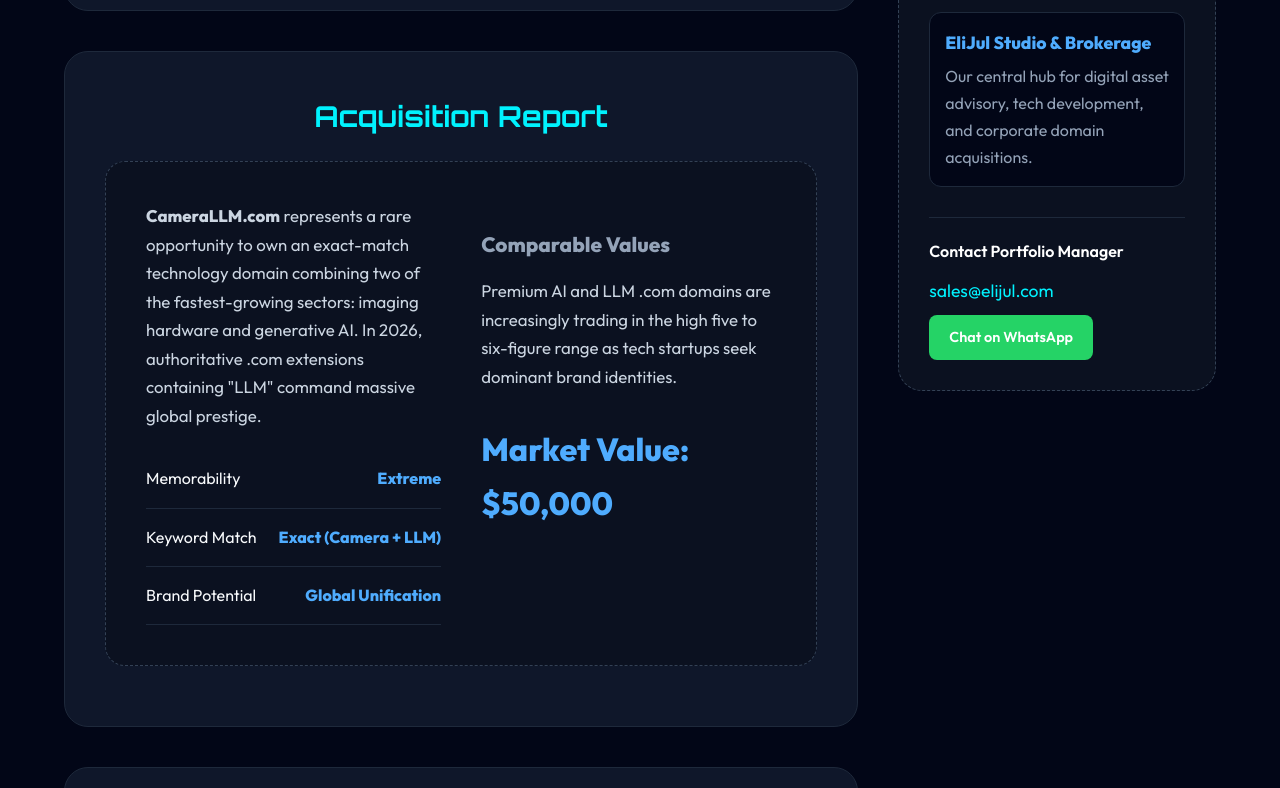
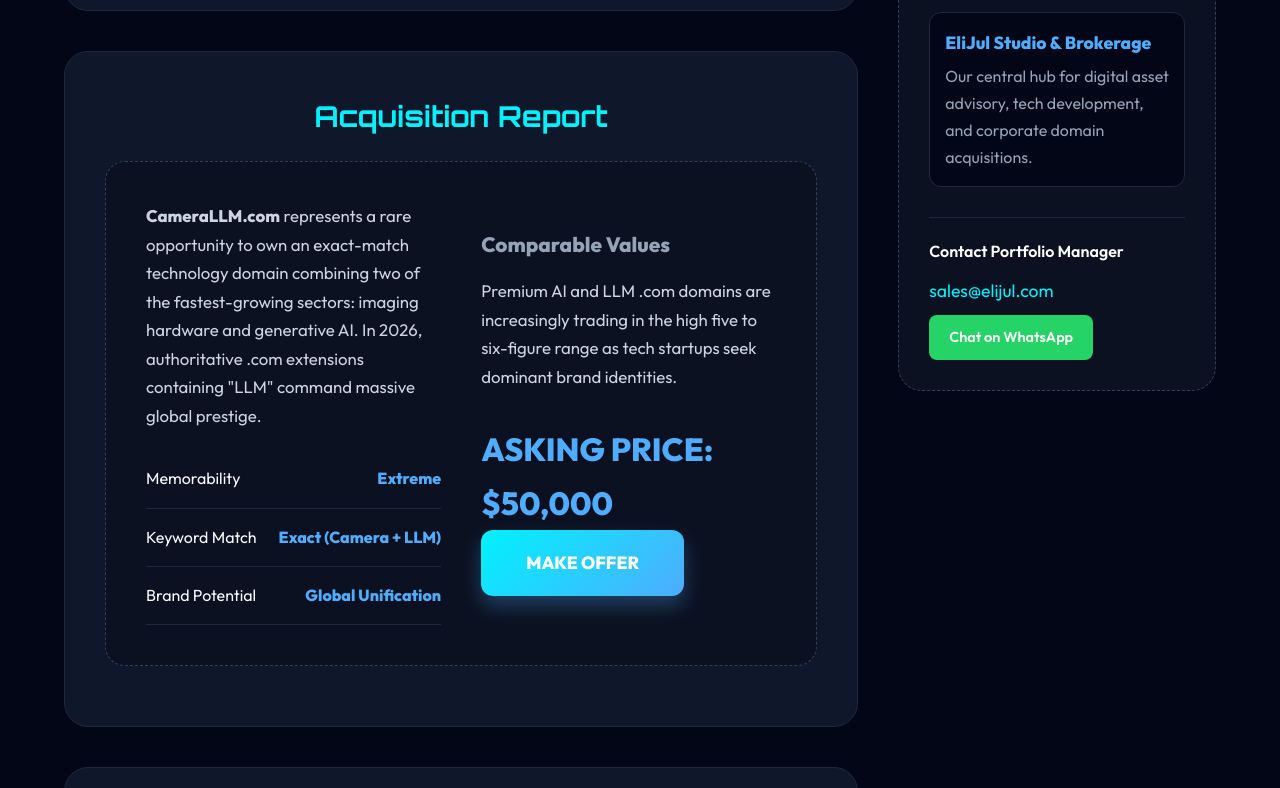
Before and after one commit to gloex-org/Camerallm, a plain HTML site: page index.html in a window 1280 px wide. Shown: the part 1362-2150 px from the top of the page. Drawn offline with Linux system fonts and the light colour scheme.

Commit message:
Update index.html

```diff
--- a/index.html
+++ b/index.html
@@ -357,6 +357,7 @@
         <h1>See the <span>Next Generation.</span></h1>
         <p>A category-defining ".com" domain. Perfectly positioned for the multi-billion dollar shift toward multimodal language models, visual reasoning, and smart camera AI.</p>
         <a href="https://www.atom.com/name/camerallm" class="btn-main btn-purple">BUY NOW</a>
+        <a href="mailto:sales@elijul.com" class="btn-main btn-purple">MAKE OFFER</a>
         <p style="color:var(--neon-pink); font-weight:600; margin-top: 15px;">
         ⚡ This domain is actively available and may be acquired at any time.
         </p>
@@ -397,7 +398,8 @@
                         <div>
                             <h3 style="color:var(--text-gray); margin-bottom:15px; font-family: 'Outfit';">Comparable Values</h3>
                             <p>Premium AI and LLM .com domains are increasingly trading in the high five to six-figure range as tech startups seek dominant brand identities.</p>
-                            <div style="font-size:2rem; font-weight:800; margin-top:30px; color:var(--neon-pink);">Market Value: $50,000</div>
+                            <div style="font-size:2rem; font-weight:800; margin-top:30px; color:var(--neon-pink);">ASKING PRICE: $50,000</div>
+                            <a href="mailto:sales@elijul.com" class="btn-main btn-purple">MAKE OFFER</a>
                         </div>
                     </div>
                 </div>
```
